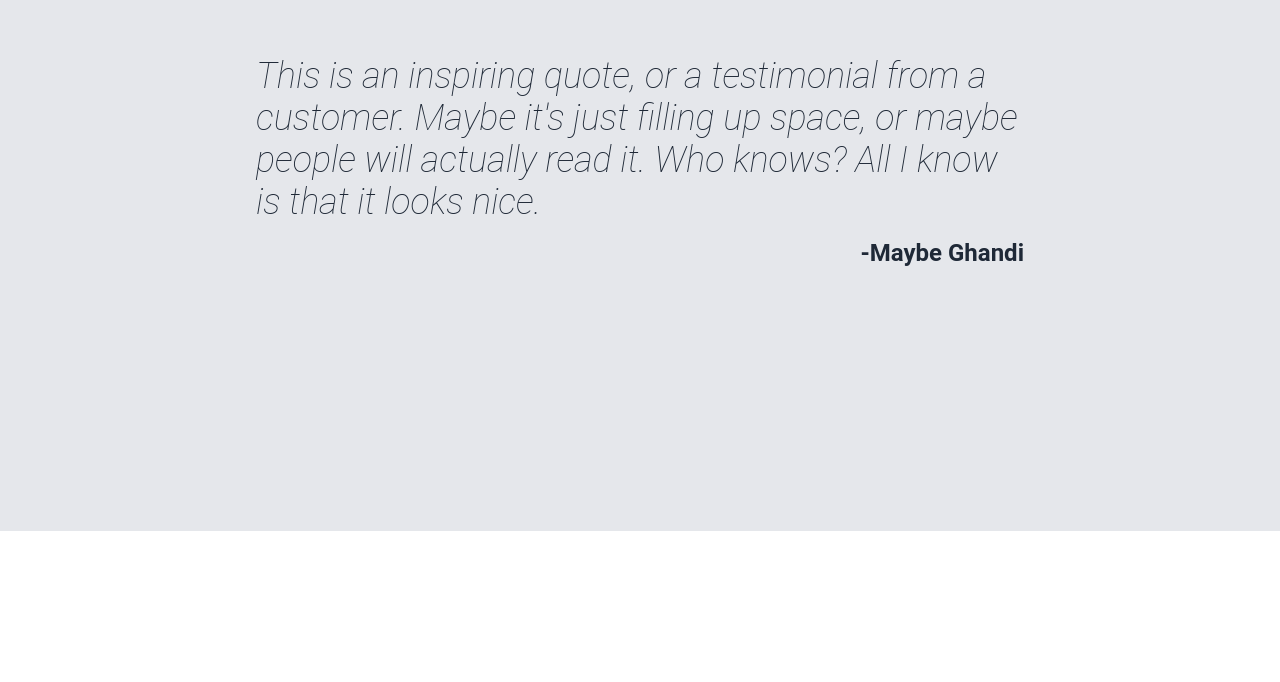
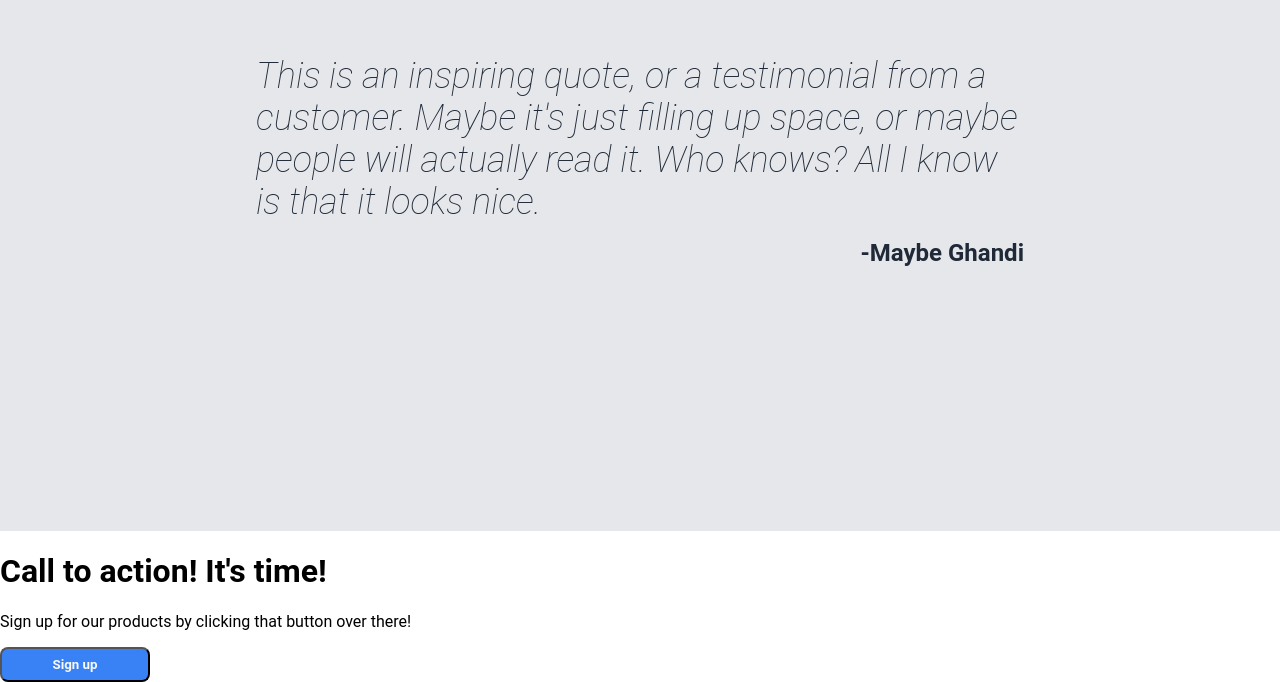
Before and after one commit to ethan-does-code/odin-landing-project, a plain HTML site: page index.html in a window 1280 px wide. Shown: the part 1277-1959 px from the top of the page. Before the commit the page ends 1808 px from the top, so only its background shows below. Drawn offline with Linux system fonts and the light colour scheme; a web font is replaced by a local one.

Commit message:
Add call to action section with text and button

```diff
--- a/index.html
+++ b/index.html
@@ -61,5 +61,14 @@
     <p>This is an inspiring quote, or a testimonial from a customer. Maybe it's just filling up space, or maybe people will actually read it. Who knows? All I know is that it looks nice.</p>
     <p id="quote-credit">-Maybe Ghandi</p>
   </div>
+
+  <!--Creating call to action section-->
+  <div class="cta-container">
+    <div class="cta-text">
+      <h1>Call to action! It's time!</h1>
+      <p>Sign up for our products by clicking that button over there!</p>
+    </div>
+    <button>Sign up</button>
+  </div>
 </body>
 </html>
```
